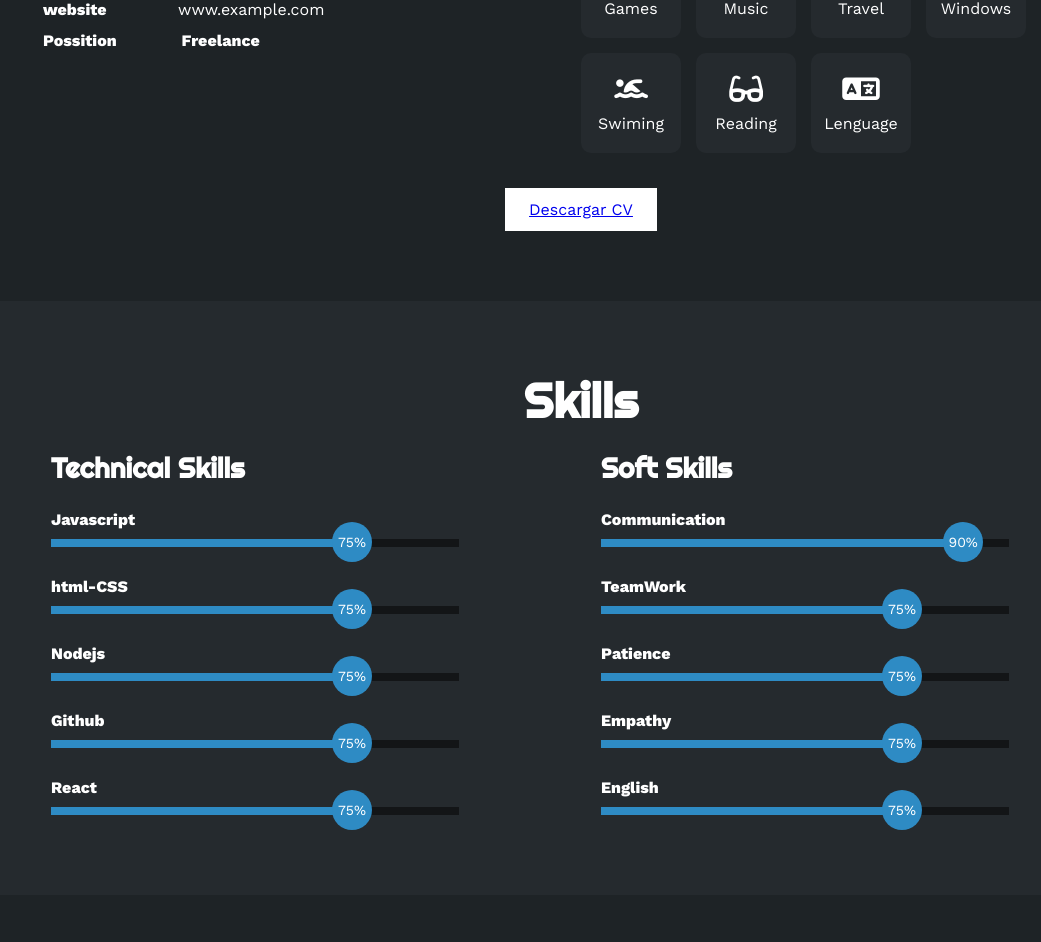
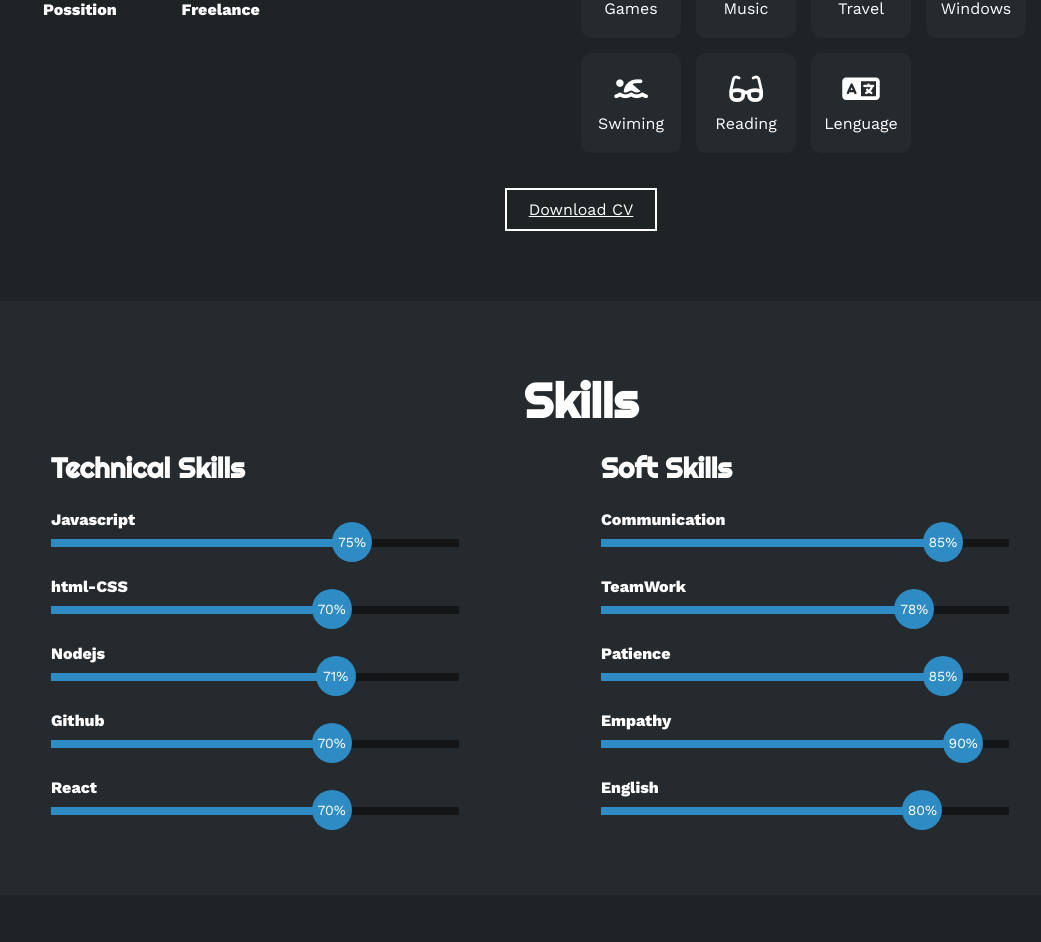
Before and after one commit to Kazuryto84/PortafolioDiegoH, a plain HTML site: page index.html in a window 1280 px wide. Shown: the part 1157-2099 px from the top of the page, without its empty margins (59-1100 px from the left). Drawn offline with nearby package versions, Linux system fonts and the light colour scheme.

Commit message:
Correcion en descargo CV, enlaces a proyectos y correcion de skills

```diff
--- a/estilo.css
+++ b/estilo.css
@@ -252,7 +252,7 @@ html{
 }
 .sobremi button{
     cursor: pointer;
-    background-color: #fff;
+    background-color: transparent;
     border: 2px solid #fff;
     width: fit-content;
     display: block;
@@ -352,7 +352,7 @@ html{
 }
 @keyframes html-CSS {
     0%{width: 0%;}
-    100%{width: 75%;}
+    100%{width: 70%;}
 }
 
 .skills .skill .Nodejs{
@@ -361,7 +361,7 @@ html{
 }
 @keyframes Nodejs {
     0%{width: 0%;}
-    100%{width: 75%;}
+    100%{width: 71%;}
 }
 
 .skills .skill .github{
@@ -370,7 +370,7 @@ html{
 }
 @keyframes github {
     0%{width: 0%;}
-    100%{width: 75%;}
+    100%{width: 70%;}
 }
 
 .skills .skill .react{
@@ -379,7 +379,7 @@ html{
 }
 @keyframes react {
     0%{width: 0%;}
-    100%{width: 75%;}
+    100%{width: 70%;}
 }
 .skills .skill .Comunicacion{
     width: 0%;
@@ -387,7 +387,7 @@ html{
 }
 @keyframes Comunicacion {
     0%{width: 0%;}
-    100%{width: 90%;}
+    100%{width: 85%;}
 }
 .skills .skill .TeamWork{
     width: 0%;
@@ -395,7 +395,7 @@ html{
 }
 @keyframes TeamWork {
     0%{width: 0%;}
-    100%{width: 75%;}
+    100%{width: 78%;}
 }
 
 .skills .skill .Paciencia{
@@ -404,7 +404,7 @@ html{
 }
 @keyframes Paciencia {
     0%{width: 0%;}
-    100%{width: 75%;}
+    100%{width: 85%;}
 }
 
 .skills .skill .Empatia{
@@ -413,7 +413,7 @@ html{
 }
 @keyframes Empatia {
     0%{width: 0%;}
-    100%{width: 75%;}
+    100%{width: 90%;}
 }
 
 .skills .skill .Ingles{
@@ -422,7 +422,7 @@ html{
 }
 @keyframes Ingles {
     0%{width: 0%;}
-    100%{width: 75%;}
+    100%{width: 80%;}
 }
 /* Seccion Curriculum*/
 .curriculum{
@@ -589,6 +589,11 @@ html{
     z-index: -1;
     transition: 1s;
 }
+
+a {
+    color: #fff
+}
+
 .contacto button:hover .overlay{
     width: 100%;
 }
--- a/index.html
+++ b/index.html
@@ -62,17 +62,14 @@
                 <div class="col">
                     <h3>Personal Data</h3>
                     <ul>
-                        <li>
-                            <strong>Phone Number</strong>
-                            3112100616
-                        </li>
+
                         <li>
                             <strong>Email</strong>
                             hurtado.diegop@gmail.com
                         </li>
                         <li>
                             <strong>website</strong>
-                            www.example.com
+                            https://portafolio-diego-h.vercel.app/
                         </li>
                         <li>
                             <strong>Possition</strong>
@@ -117,7 +114,8 @@
                 </div>
             </div>
             <button>
-                <a href="https://drive.google.com/file/d/1ikRUVZKOAOG_k1PGdhIv1SJye-niuJkc/view?usp=drive_link">Descargar CV</a>
+               <a href="https://drive.google.com/file/d/1ikRUVZKOAOG_k1PGdhIv1SJye-niuJkc/view?usp=sharing">Download CV</a>
+                <span class="overlay"></span>
             </button>
         </div>
         </section>
@@ -142,7 +140,7 @@
                             <span>html-CSS</span>
                             <div class="barra-skill">
                                 <div class="progreso">
-                                    <span>75%</span>
+                                    <span>70%</span>
                                 </div>
                             </div>
                         </div>
@@ -150,7 +148,7 @@
                             <span>Nodejs</span>
                             <div class="barra-skill">
                                 <div class="progreso">
-                                    <span>75%</span>
+                                    <span>71%</span>
                                 </div>
                             </div>
                         </div>
@@ -158,7 +156,7 @@
                             <span>Github</span>
                             <div class="barra-skill">
                                 <div class="progreso">
-                                    <span>75%</span>
+                                    <span>70%</span>
                                 </div>
                             </div>
                         </div>
@@ -166,7 +164,7 @@
                             <span>React</span>
                             <div class="barra-skill">
                                 <div class="progreso">
-                                    <span>75%</span>
+                                    <span>70%</span>
                                 </div>
                             </div>
                         </div>
@@ -178,7 +176,7 @@
                             <span>Communication</span>
                             <div class="barra-skill">
                                 <div class="progreso">
-                                    <span>90%</span>
+                                    <span>85%</span>
                                 </div>
                             </div>
                         </div>
@@ -186,7 +184,7 @@
                             <span>TeamWork</span>
                             <div class="barra-skill">
                                 <div class="progreso">
-                                    <span>75%</span>
+                                    <span>78%</span>
                                 </div>
                             </div>
                         </div>
@@ -194,7 +192,7 @@
                             <span>Patience</span>
                             <div class="barra-skill">
                                 <div class="progreso">
-                                    <span>75%</span>
+                                    <span>85%</span>
                                 </div>
                             </div>
                         </div>
@@ -202,7 +200,7 @@
                             <span>Empathy</span>
                             <div class="barra-skill">
                                 <div class="progreso">
-                                    <span>75%</span>
+                                    <span>90%</span>
                                 </div>
                             </div>
                         </div>
@@ -210,7 +208,7 @@
                             <span>English</span>
                             <div class="barra-skill">
                                 <div class="progreso">
-                                    <span>75%</span>
+                                    <span>80%</span>
                                 </div>
                             </div>
                         </div>
@@ -298,7 +296,7 @@
                     <div class="overlay">
                         <h3>Soul Music</h3>
                         <p>Music App</p>
-                    </div>
+                    </div></a>
                 </div>
                 <div class="proyecto">
                     <img src="img/rivelle.jpg" alt="">
@@ -306,15 +304,15 @@
                     <div class="overlay">
                         <h3>Rivelle</h3>
                         <p>MarketPlace</p>
-                    </div>
+                    </div></a>
                 </div>
                 <div class="proyecto">
                     <img src="img/RocketX.jpg" alt="">
-                    <a href="https://rocketx.fun/"></a>
+                    <a href="https://rocketx.fun/">
                     <div class="overlay">
                         <h3>RocketX</h3>
-                        <p>WebDeveloperPage</p>
-                    </div>
+                        <p>Web Developer Page</p>
+                    </div></a>
                 </div>
             </div>
         </div>
```
